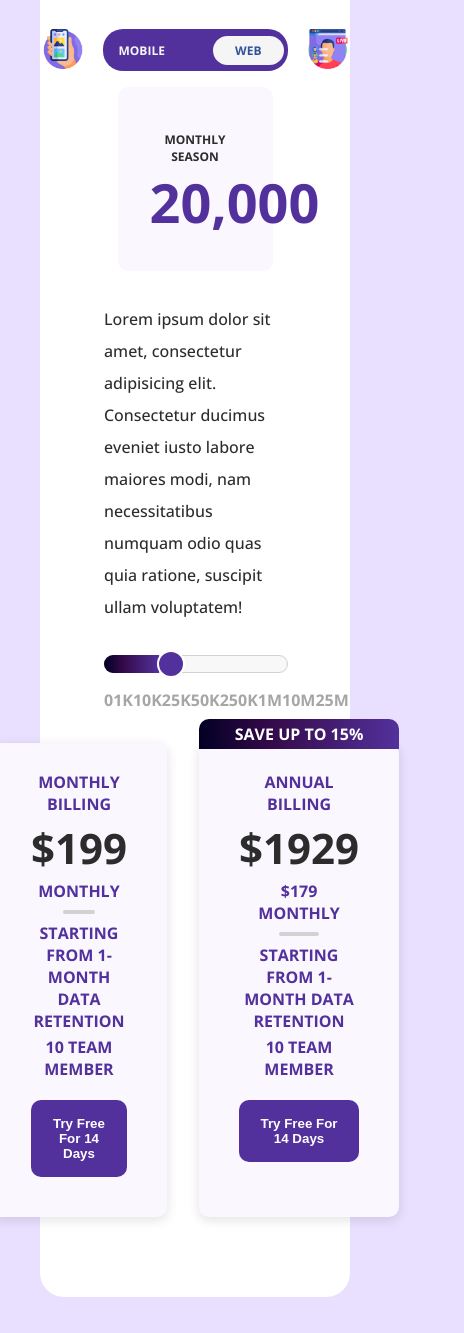
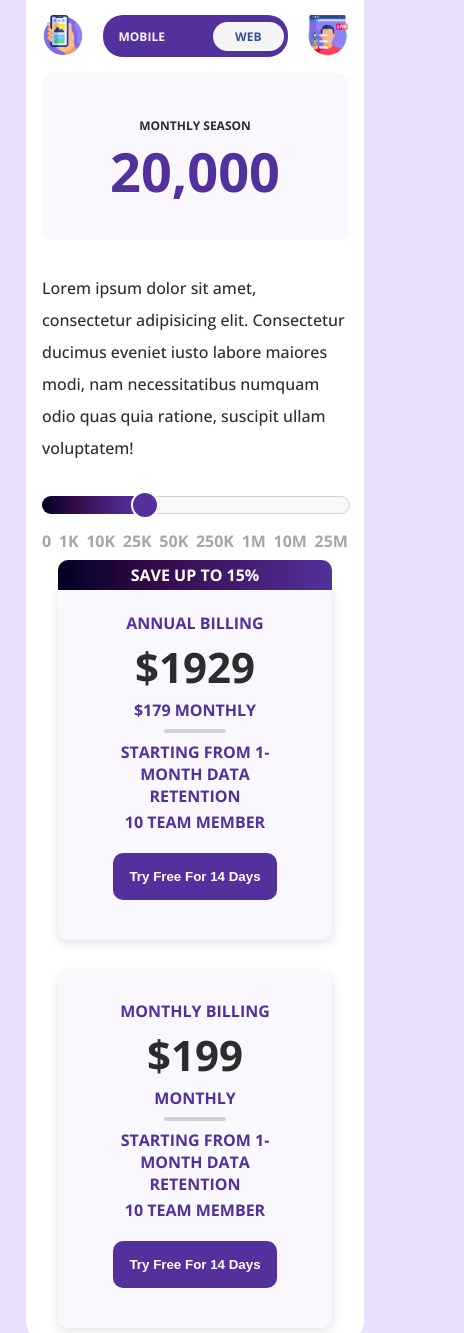
Before and after one commit to EshrakRahman/Cost_estimator_project, a plain HTML site: page index.html in a window 390 px wide. Shown: the part 274-1607 px from the top of the page, 464 px wide, since content can reach past the window. Drawn offline with nearby package versions, Linux system fonts and the light colour scheme.

Commit message:
made responsive for certain screen

```diff
--- a/index.css
+++ b/index.css
@@ -120,6 +120,7 @@
   text-transform: uppercase;
   margin: 16px 0;
   border-radius: 10px;
+  box-sizing: border-box;
 }
 
 .season-card p {
@@ -256,3 +257,26 @@
   border-top-left-radius: 10px;
   border-top-right-radius: 10px;
 }
+
+@media only screen and (max-width: 750px) {
+
+  .cards-container {
+    flex-wrap: wrap-reverse;
+  }
+  .card {
+    width: 100%;
+  }
+}
+
+@media only screen and (max-width: 600px) {
+  body {
+    padding: 18px;
+  }
+  .container {
+    padding: 0 16px;
+  }
+
+  .season-card {
+    width: 100%;
+  }
+}
--- a/index.html
+++ b/index.html
@@ -2,9 +2,9 @@
 <html>
 
 <head>
-    <meta charset="utf-8" />
-    <meta http-equiv="X-UA-Compatible" content="IE=edge" />
-    <meta name="viewport" content="width=device-width, initial-scale=1" />
+    <meta charset="UTF-8">
+    <meta http-equiv="X-UA-Compatible" content="IE=edge">
+    <meta name="viewport" content="width=device-width, initial-scale=1.0">
     <link rel="preconnect" href="https://fonts.googleapis.com">
     <link rel="preconnect" href="https://fonts.gstatic.com" crossorigin>
     <link href="https://fonts.googleapis.com/css2?family=Open+Sans:wght@300;500;700&display=swap" rel="stylesheet">
```
